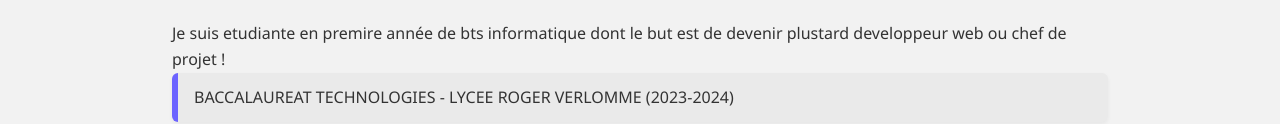
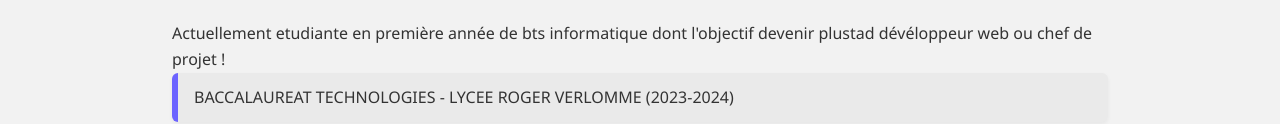
Before and after one commit to ekoueth/mon-cv-, a plain HTML site: page parcours.html in a window 1280 px wide. Shown: the part 313-437 px from the top of the page. Drawn offline with Linux system fonts and the light colour scheme.

Commit message:
Update parcours.html

```diff
--- a/parcours.html
+++ b/parcours.html
@@ -11,14 +11,14 @@
     <h1> Mon Parcours</h1>
     <nav>
       <a href="index.html">← ACCUEIL </a>
-      <a href="projets.html">MES PROJETS </a>
-      <a href="competences.html">MES COMPETENCES</a>
+      <a href="projets.html"> MES PROJETS </a>
+      <a href="competences.html"> MES COMPETENCES</a>
     </nav>
   </header>
 
   <section id="formation">
     <h2>Mes Formation</h2>
-    <p>Je suis etudiante en premire année de bts informatique dont le but est de devenir plustard developpeur web ou chef de projet !</p>
+    <p>Actuellement etudiante en première année de bts informatique dont l'objectif devenir plustad dévéloppeur web ou chef de projet !</p>
     <ul>
       <li>BACCALAUREAT TECHNOLOGIES - LYCEE ROGER VERLOMME (2023-2024)</li>
       <li> BTS INFORMATIQUE - LYCCE TURGOT (2024-2026)</li>
```
